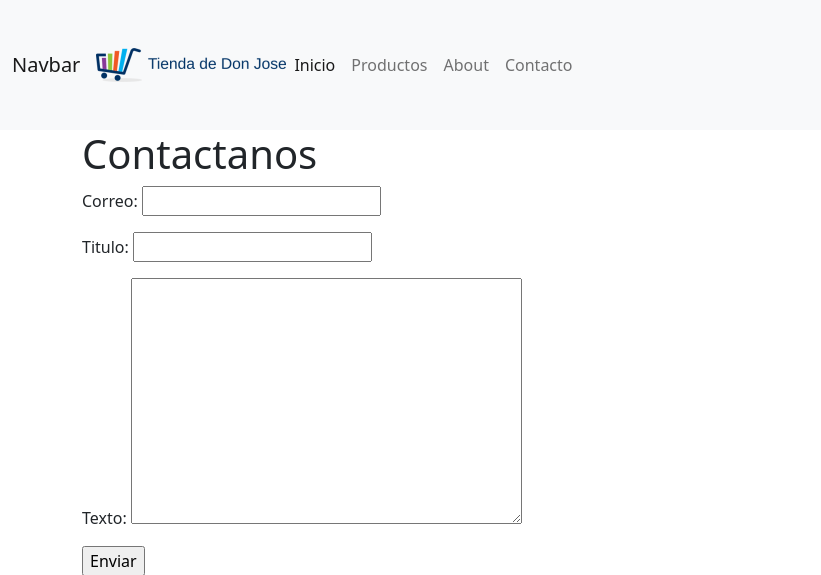
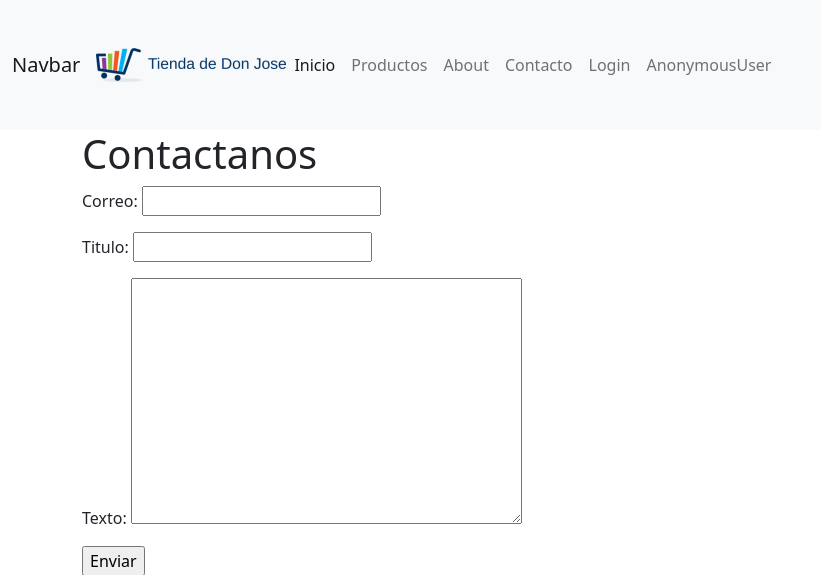
Before and after one commit to KAOXDC/2067960, a Django app: page /contacto/ in a window 1280 px wide. Shown: the top 575 px of the page, without its empty margins (0-821 px from the left). Run offline with Django 3.2, Linux system fonts and the light colour scheme; some libraries are stand-ins or nearby versions.

Commit message:
funcion login y logout

```diff
--- a/home/forms.py
+++ b/home/forms.py
@@ -13,3 +13,8 @@ class agregar_producto_form(forms.ModelForm):
         fields = '__all__'
         # fields = ['nombre','descripcion', 'precio', 'foto', 'cantidad' ]
         # exclude = ['foto']
+
+
+class login_form (forms.Form):
+    usuario = forms.CharField(widget = forms.TextInput())
+    clave   = forms.CharField(widget = forms.PasswordInput(render_value = False))
--- a/home/urls.py
+++ b/home/urls.py
@@ -12,4 +12,8 @@ urlpatterns = [
     path('ver_producto/<int:id_prod>', ver_producto_view, name='ver_producto'),
     path('eliminar_producto/<int:id_prod>', eliminar_producto_view, name='eliminar_producto'),
     path('editar_producto/<int:id_prod>', editar_producto_view, name='editar_producto'),
+
+    path('login/', login_view, name='login_view'),
+    path('logout/', logout_view, name='logout_view'),
+
 ]
--- a/home/views.py
+++ b/home/views.py
@@ -1,4 +1,5 @@
 from django.shortcuts import render, redirect
+from django.contrib.auth import authenticate, login, logout
 from .forms import *
 from .models import Producto, Marca, Categoria
 
@@ -69,3 +70,26 @@ def editar_producto_view (request, id_prod):
     else:
         formulario = agregar_producto_form(instance = objeto )
     return render(request, 'agregar_producto.html', locals())
+
+
+def login_view (request):
+    usu = ''
+    cla = ''
+    if request.method == 'POST':
+        formulario = login_form(request.POST)
+        if formulario.is_valid():
+            usu = formulario.cleaned_data['usuario']
+            cla = formulario.cleaned_data['clave']
+            usuario = authenticate(username = usu, password=cla)
+            if usuario is not None and usuario.is_active:
+                login(request, usuario)
+                return redirect('/')
+            else:
+                msj = 'usuario o clave incorrectos'
+    else: #GET
+        formulario = login_form()
+    return render(request, 'login.html', locals())
+
+def logout_view (request):
+    logout(request)
+    return redirect('/login/')
--- a/templates/base.html
+++ b/templates/base.html
@@ -33,7 +33,23 @@
                     </li>
                     <li class="nav-item">
                         <a class="nav-link" href="{% url 'contacto_view' %}">Contacto</a>
-                </li>
+                    </li>
+
+                    {% if request.user.is_authenticated %}
+                        <li class="nav-item">
+                            <a class="nav-link" href="{% url 'logout_view' %}">Logout</a>
+                        </li>
+                    {% else %}
+                        <li class="nav-item">
+                            <a class="nav-link" href="{% url 'login_view' %}">Login</a>
+                        </li>
+                    {% endif %}
+                    <li class="nav-item">
+                    <a class="nav-link" href="">{{ request.user }}</a>
+
+                    </li>
+
+
               </ul>
             </div>
           </div>
--- a/tienda/settings.py
+++ b/tienda/settings.py
@@ -26,6 +26,7 @@ SECRET_KEY = 'iiekcb*6pk1+h712btt%rra5@eg)n-faxa$&43m!8nd7mmi1oz'
 DEBUG = True
 
 ALLOWED_HOSTS = ['tiendadedonjose.herokuapp.com']
+#ALLOWED_HOSTS = ['*']
 
 
 # Application definition
@@ -138,9 +139,9 @@ USE_TZ = True
 
 STATIC_URL = '/static/'
 # STATICFILES_DIRS = [
-#     BASE_DIR / "static",
+#     BASE_DIR / "static", # estaticos para trabajar local
 # ]
-STATIC_ROOT = "static"
+STATIC_ROOT = "static" # estaticos para trabajar con heroku
 
 # Servidor de medios
 MEDIA_URL = '/media/'
```
Also changed, not shown: templates/login.html (added, +18 -0 lines), templates/productos.html (+11 -3 lines).
